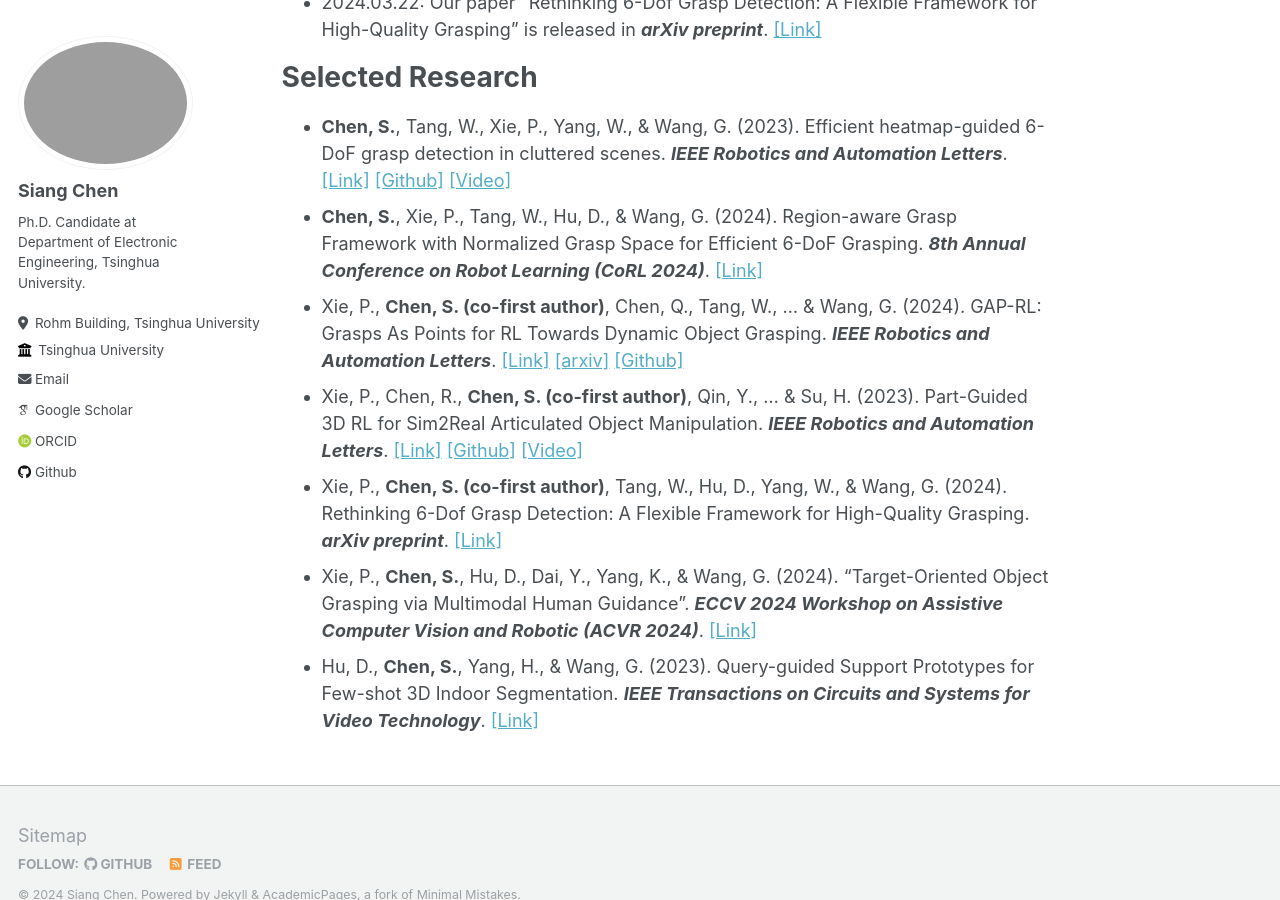
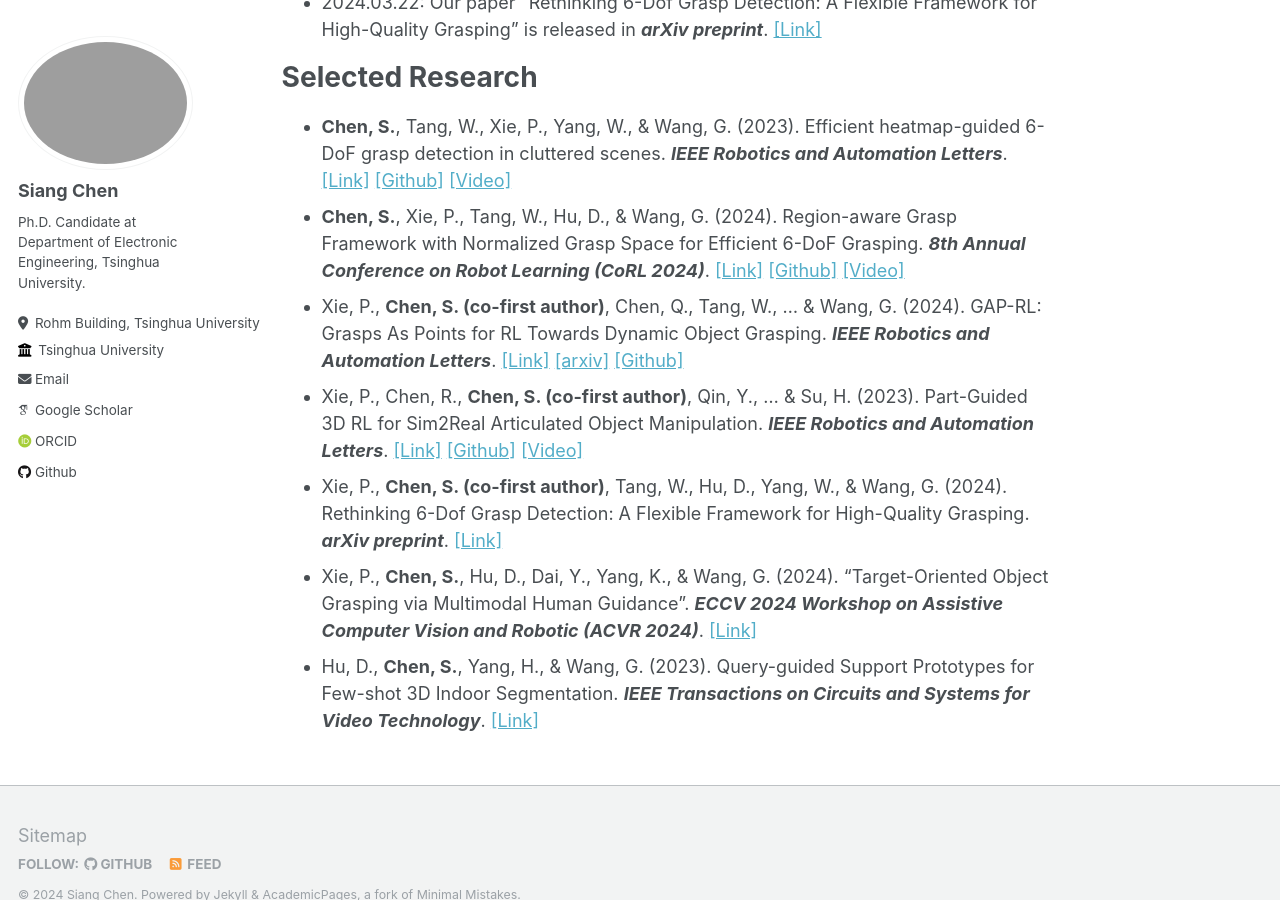
Before and after one commit to ChenThree/ChenThree.github.io, a Jekyll site: the page built from _pages/about.md, in a window 1280 px wide and 900 px high, scrolled down 842 px. Built offline with Jekyll 4.4.1, drawn with Linux system fonts in a browser that asks for light colours; some web fonts are replaced.

Commit message:
[update] add code and video

```diff
--- a/_pages/about.md
+++ b/_pages/about.md
@@ -28,7 +28,7 @@ My research focus is on robot manipulation, embodied AI and applications of 3D s
 # Selected Research
 
 - **Chen, S.**, Tang, W., Xie, P., Yang, W., & Wang, G. (2023). Efficient heatmap-guided 6-DoF grasp detection in cluttered scenes. ***IEEE Robotics and Automation Letters***. [[Link]](https://ieeexplore.ieee.org/abstract/document/10168242/) [[Github]](https://github.com/THU-VCLab/HGGD) [[Video]](https://www.youtube.com/watch?v=V8gG1eHbrsU)
-- **Chen, S.**, Xie, P., Tang, W., Hu, D., & Wang, G. (2024). Region-aware Grasp Framework with Normalized Grasp Space for Efficient 6-DoF Grasping. ***8th Annual Conference on Robot Learning (CoRL 2024)***. [[Link]](https://openreview.net/forum?id=jPkOFAiOzf)
+- **Chen, S.**, Xie, P., Tang, W., Hu, D., & Wang, G. (2024). Region-aware Grasp Framework with Normalized Grasp Space for Efficient 6-DoF Grasping. ***8th Annual Conference on Robot Learning (CoRL 2024)***. [[Link]](https://openreview.net/forum?id=jPkOFAiOzf) [[Github]](https://github.com/THU-VCLab/RegionNormalizedGrasp) [[Video]](https://www.youtube.com/watch?v=RyozevPocX4)
 - Xie, P., **Chen, S. (co-first author)**, Chen, Q., Tang, W., ... & Wang, G. (2024). GAP-RL: Grasps As Points for RL Towards Dynamic Object Grasping. ***IEEE Robotics and Automation Letters***. [[Link]](https://ieeexplore.ieee.org/abstract/document/10750070) [[arxiv]](http://arxiv.org/abs/2410.03509)  [[Github]](https://github.com/THU-VCLab/GAP-RL)
 - Xie, P., Chen, R., **Chen, S. (co-first author)**, Qin, Y., ... & Su, H. (2023). Part-Guided 3D RL for Sim2Real Articulated Object Manipulation. ***IEEE Robotics and Automation Letters***. [[Link]](https://ieeexplore.ieee.org/abstract/document/10242361/) [[Github]](https://github.com/THU-VCLab/Part-Guided-3D-RL-for-Sim2Real-Articulated-Object-Manipulation) [[Video]](https://www.youtube.com/watch?v=b8KvOjlGNJs)
 - Xie, P., **Chen, S. (co-first author)**, Tang, W., Hu, D., Yang, W., & Wang, G. (2024). Rethinking 6-Dof Grasp Detection: A Flexible Framework for High-Quality Grasping. ***arXiv preprint***. [[Link]](https://arxiv.org/abs/2403.15054)
```
